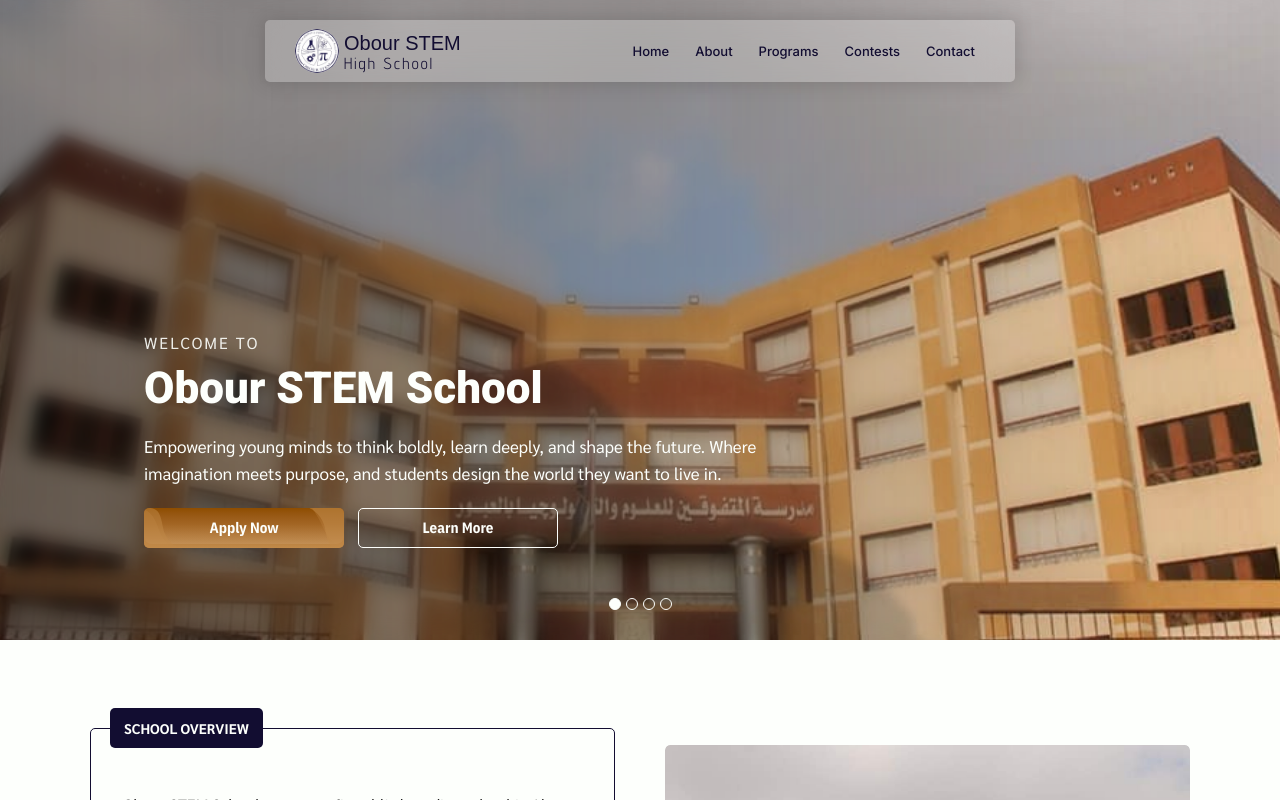
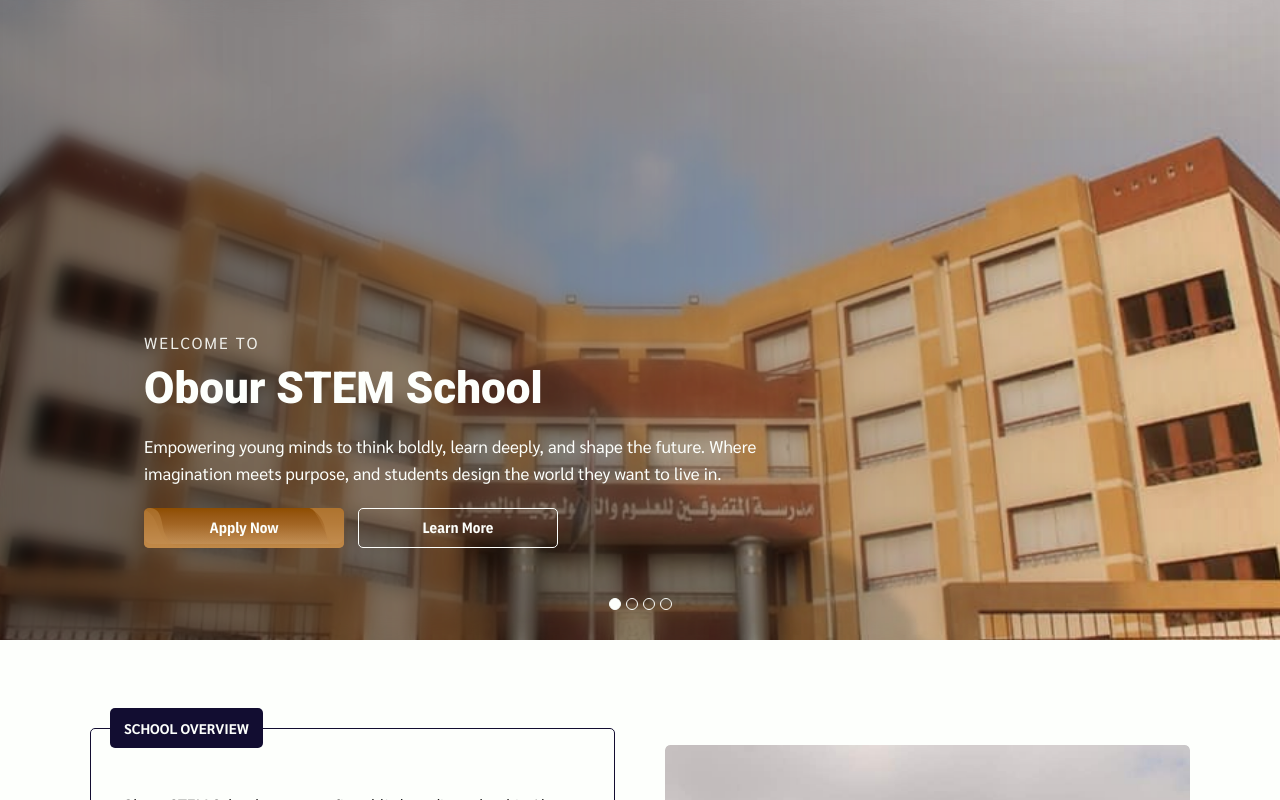
Before and after one commit to HazemYacop/Obour-STEM-School, a Next.js app: page / in a window 1280 px wide. Shown: the top 800 px of the page. Built offline with nearby package versions, Linux system fonts and the light colour scheme; a web font is replaced by a local one.

Commit message:
fixed navbar visiblity

```diff
--- a/src/components/navigation/SiteNavbar.tsx
+++ b/src/components/navigation/SiteNavbar.tsx
@@ -26,7 +26,7 @@
   const [isMenuOpen, setIsMenuOpen] = useState(false);
   const wrapperClasses = [
     "fixed left-1/2 z-20 flex w-[90vw] sm:w-[80vw] lg:w-[750px] max-w-[750px] -translate-x-1/2 items-center justify-between rounded-[5px] bg-[rgba(255,255,255,0.25)] px-4 sm:px-6 lg:px-[30px] py-2 sm:py-[9px] top-4 sm:top-6 lg:top-[40px] shadow-[0_0_20px_1px_rgba(0,0,0,0.15)] backdrop-blur-[20px] transition-all duration-300 ease-in-out",
-    isMenuOpen ? "opacity-0 pointer-events-none scale-95" : "opacity-100 scale-100",
+    isMenuOpen ? "opacity-0 pointer-events-none scale-95" : "",
     className,
   ]
     .filter(Boolean)
```
